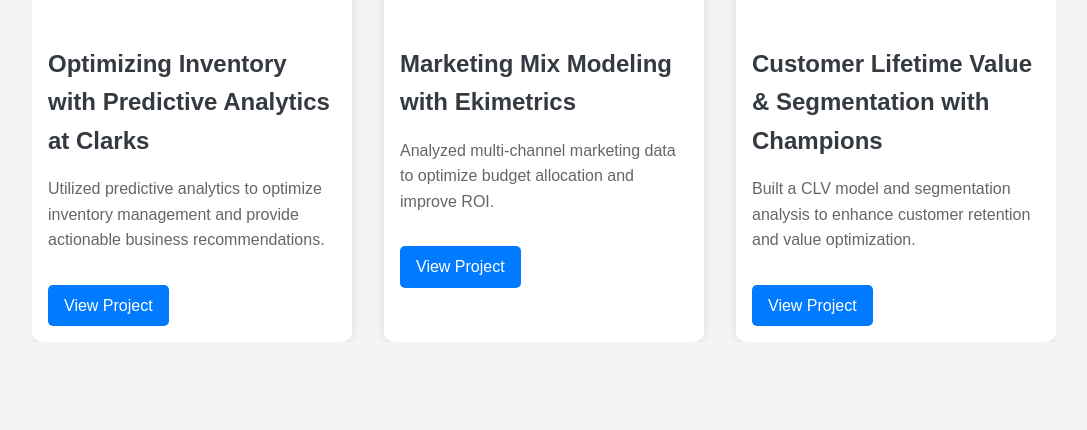
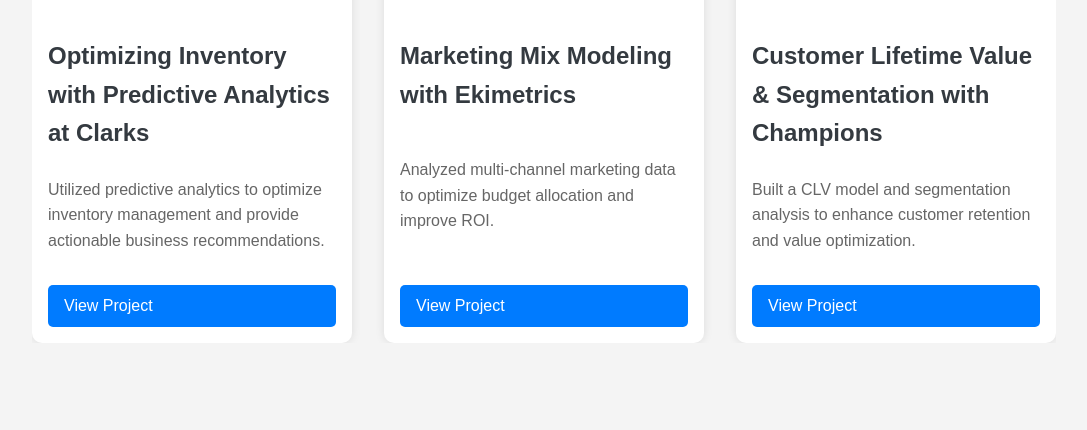
Before and after one commit to dr-vishakha-gupta/portfolio, a plain HTML site: page index.html in a window 1280 px wide. Shown: the part 940-1370 px from the top of the page, without its empty margins (96-1183 px from the left). Drawn offline with Linux system fonts and the light colour scheme.

Commit message:
Update index.html

```diff
--- a/index.html
+++ b/index.html
@@ -6,7 +6,7 @@
   <title>Dr. Vishakha Gupta - Portfolio</title>
   <style>
     body {
-      font-family: 'Arial', sans-serif;
+      font-family: Arial, sans-serif;
       margin: 0;
       padding: 0;
       background-color: #f4f4f4;
@@ -55,6 +55,8 @@
       box-shadow: 0 0 10px rgba(0, 0, 0, 0.1);
       overflow: hidden;
       transition: transform 0.3s ease;
+      display: flex;
+      flex-direction: column;
     }
     .project-card:hover {
       transform: translateY(-5px);
@@ -66,6 +68,10 @@
     }
     .project-info {
       padding: 1rem;
+      flex-grow: 1;
+      display: flex;
+      flex-direction: column;
+      justify-content: space-between;
     }
     .project-info h3 {
       font-size: 1.5rem;
```
